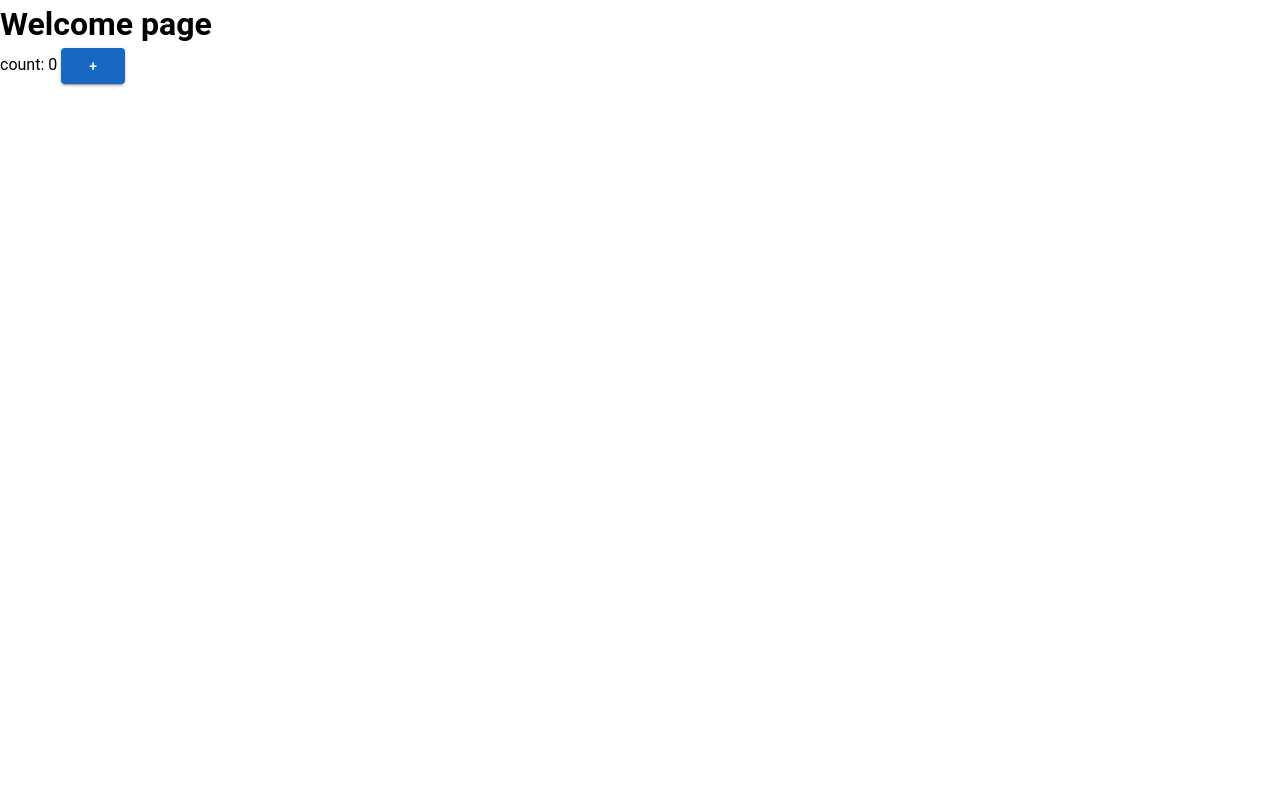
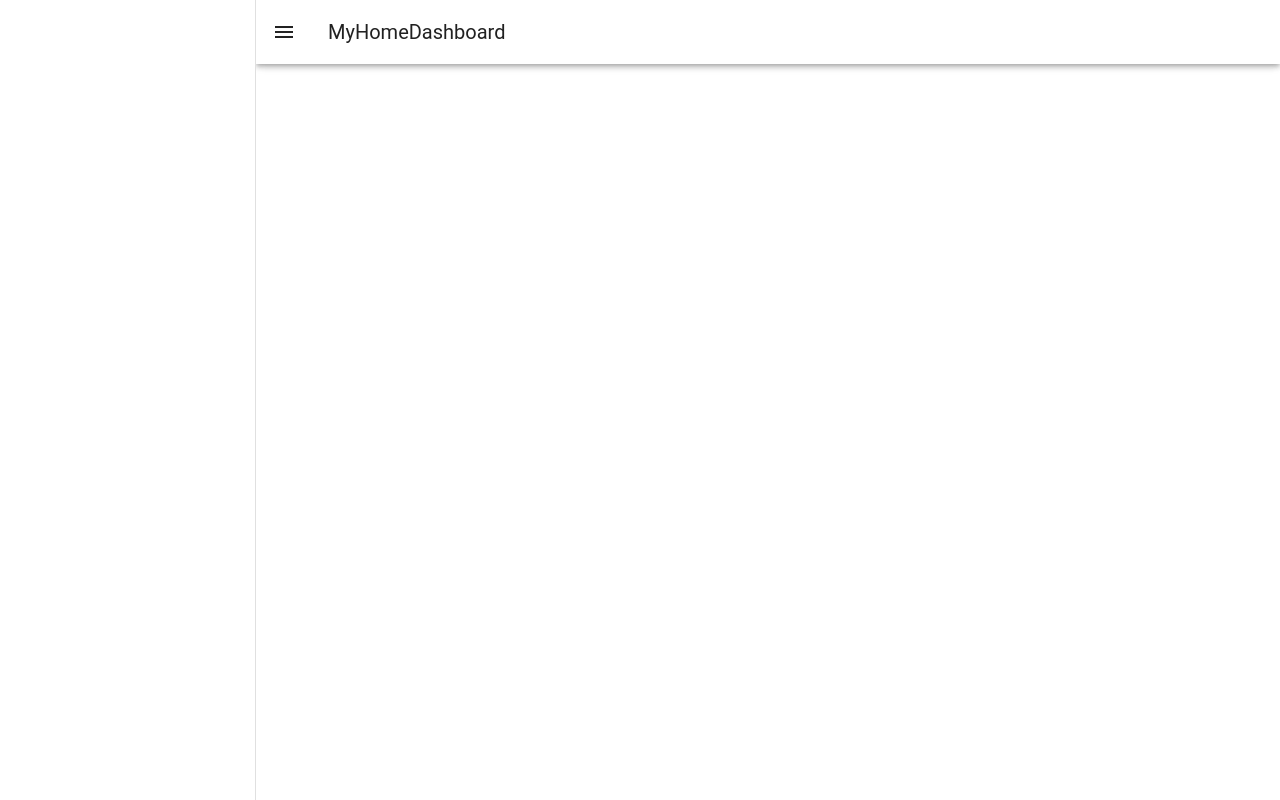
Before and after one commit to canpok1/my-home-dashboard, a Nuxt app in the folder dashboard/: page / in a window 1280 px wide. Built offline with nearby package versions, Linux system fonts and the light colour scheme.

Commit message:
サイドメニューを追加

```diff
--- a/dashboard/app.vue
+++ b/dashboard/app.vue
@@ -1,5 +1,5 @@
 <template>
-  <div>
+  <v-app>
     <NuxtPage />
-  </div>
+  </v-app>
 </template>
--- a/dashboard/package.json
+++ b/dashboard/package.json
@@ -9,6 +9,7 @@
     "postinstall": "nuxt prepare"
   },
   "devDependencies": {
+    "@mdi/font": "^7.2.96",
     "@types/node": "^18",
     "nuxt": "^3.4.3",
     "sass": "^1.62.1",
--- a/dashboard/pages/index.vue
+++ b/dashboard/pages/index.vue
@@ -1,14 +1,18 @@
 <template>
-    <div>
-        <h1>Welcome page</h1>
-        count: {{ count }}
-        <v-btn color="primary" @click="addCount">+</v-btn>
-    </div>
+    <v-navigation-drawer v-model="drawer">
+        <!--  -->
+    </v-navigation-drawer>
+
+    <v-app-bar>
+        <v-app-bar-nav-icon @click="drawer = !drawer"></v-app-bar-nav-icon>
+
+        <v-toolbar-title>MyHomeDashboard</v-toolbar-title>
+    </v-app-bar>
+
+    <v-main>
+    </v-main>
 </template>
 
 <script setup lang="ts">
-const count = ref(0);
-function addCount(): void {
-    count.value++;
-}
+const drawer = ref(true)
 </script>
--- a/dashboard/plugins/vuetify.ts
+++ b/dashboard/plugins/vuetify.ts
@@ -1,4 +1,6 @@
+import '@mdi/font/css/materialdesignicons.css'
 import { createVuetify } from 'vuetify'
+import { aliases, mdi } from 'vuetify/iconsets/mdi'
 import * as components from 'vuetify/components'
 import * as directives from 'vuetify/directives'
 
@@ -8,6 +10,13 @@ export default defineNuxtPlugin(nuxtApp => {
         components,
         directives,
         // 他の設定をここに記述していく
+        icons: {
+            defaultSet: 'mdi',
+            aliases,
+            sets: {
+                mdi,
+            }
+        }
     })
 
     // Vue.js で Vuetify を使用する
```
Also changed, not shown: 2 other files (tests, documents, lock files or other folders).
